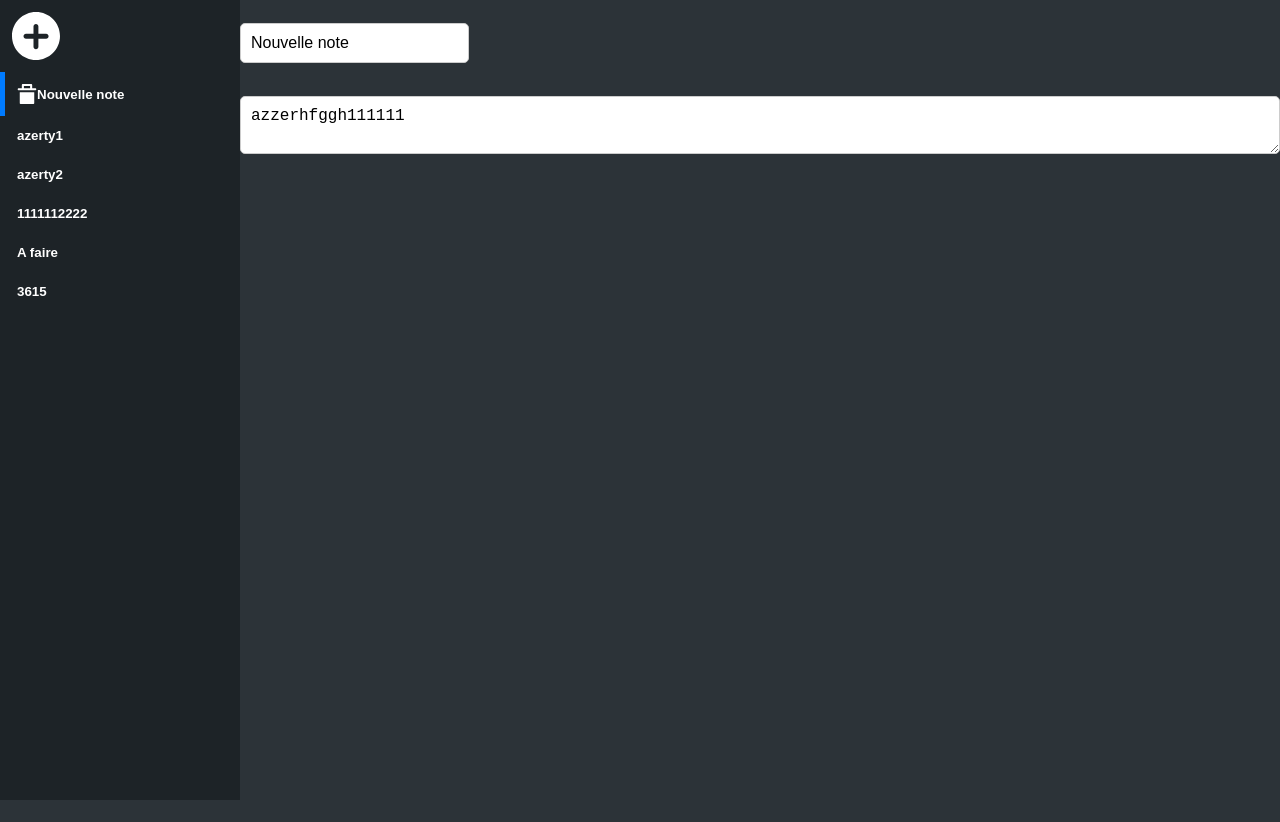
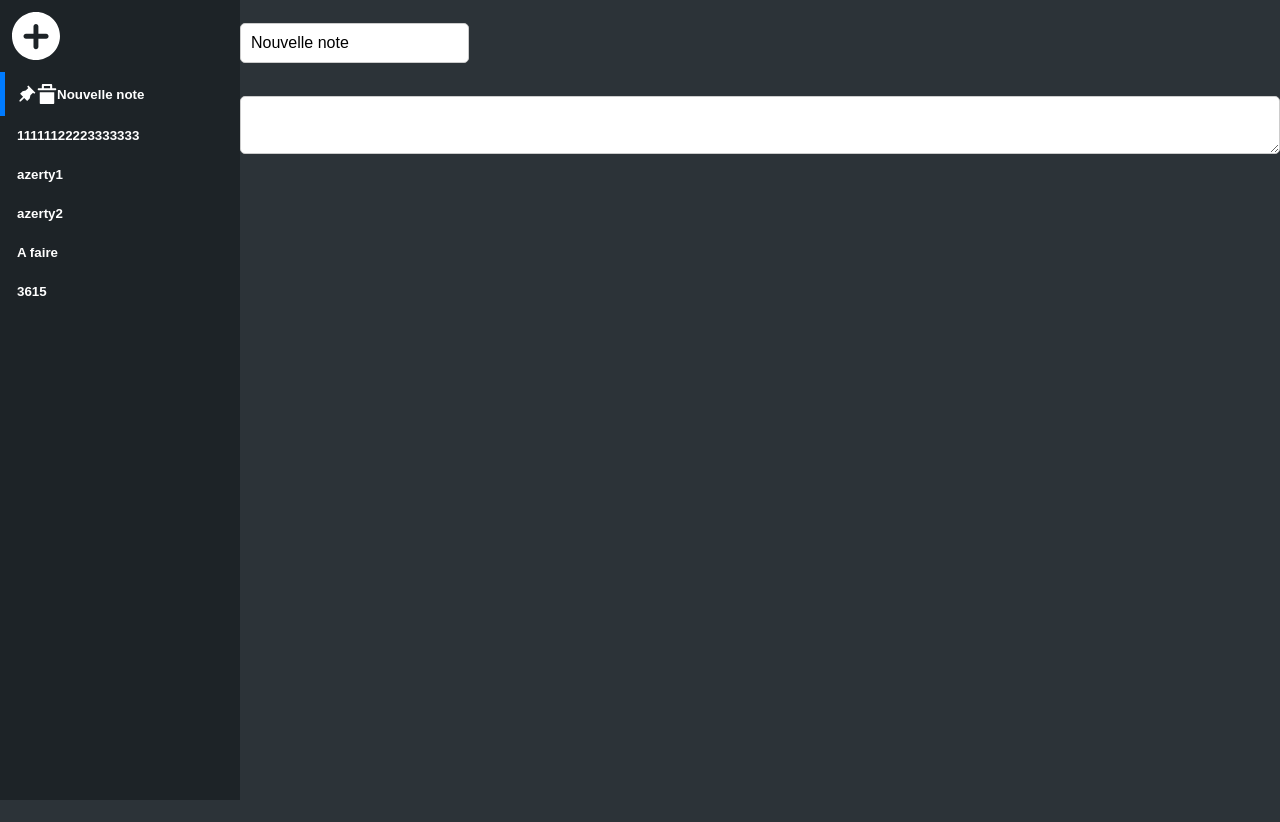
Before and after one commit to Hiintz/react-notes-project, a React (Create React App) app: page / in a window 1280 px wide. Both pictures are taken after a click on the button "Nouvelle note". Built offline with nearby package versions, Linux system fonts and the light colour scheme; data requests are answered from the project's data file.

Commit message:
ajout du pin, sans sa fonction

```diff
--- a/db.json
+++ b/db.json
@@ -8,9 +8,9 @@
     },
     {
       "id": "2204",
-      "title": "1111112222",
+      "title": "11111122223333333",
       "content": "1111122222222",
-      "date": "2024-04-04T10:52:45.914Z"
+      "date": "2024-04-04T12:50:40.633Z"
     },
     {
       "id": "b21f",
@@ -31,10 +31,10 @@
       "date": "2024-04-04T10:53:50.763Z"
     },
     {
-      "id": "701c",
+      "id": "1fbb",
       "title": "Nouvelle note",
-      "content": "azzerhfggh111111",
-      "date": "2024-04-04T12:26:17.305Z"
+      "content": "",
+      "date": "2024-04-04T12:50:59.296Z"
     }
   ],
   "profile": {
--- a/src/components/Button/Button.js
+++ b/src/components/Button/Button.js
@@ -1,10 +1,12 @@
 import React from "react";
 import deleteIcon from "./delete.svg";
+import pinIcon from "./pin.svg";
 import styles from "./Button.module.css";
 
 function Button({ onClick, onDelete, selected, loading, className, children }) {
   return (
     <button onClick={onClick} className={`${styles.button} ${selected ? styles.selected : ""}`}>
+      {selected && <img src={pinIcon} alt="Épingler" className={styles["pin-icon"]} />}
       {selected && (
         <img
           src={deleteIcon}
--- a/src/components/Button/Button.module.css
+++ b/src/components/Button/Button.module.css
@@ -50,3 +50,9 @@
     width: 20px;
     height: 20px;
   }
+
+  .pin-icon {
+    cursor: pointer;
+    width: 20px;
+    height: 20px;
+  }
```
Also changed, not shown: src/components/Button/delete.svg, src/components/Button/pin.svg (added).
